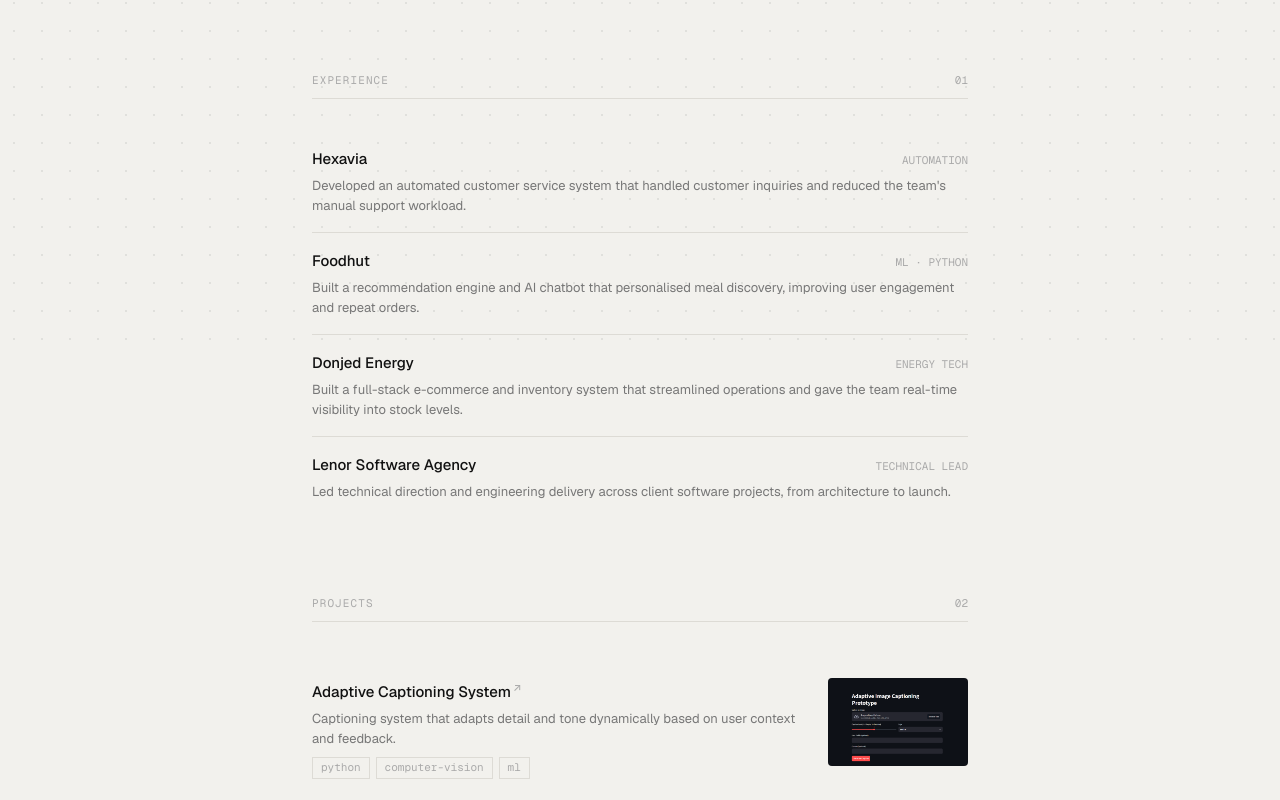
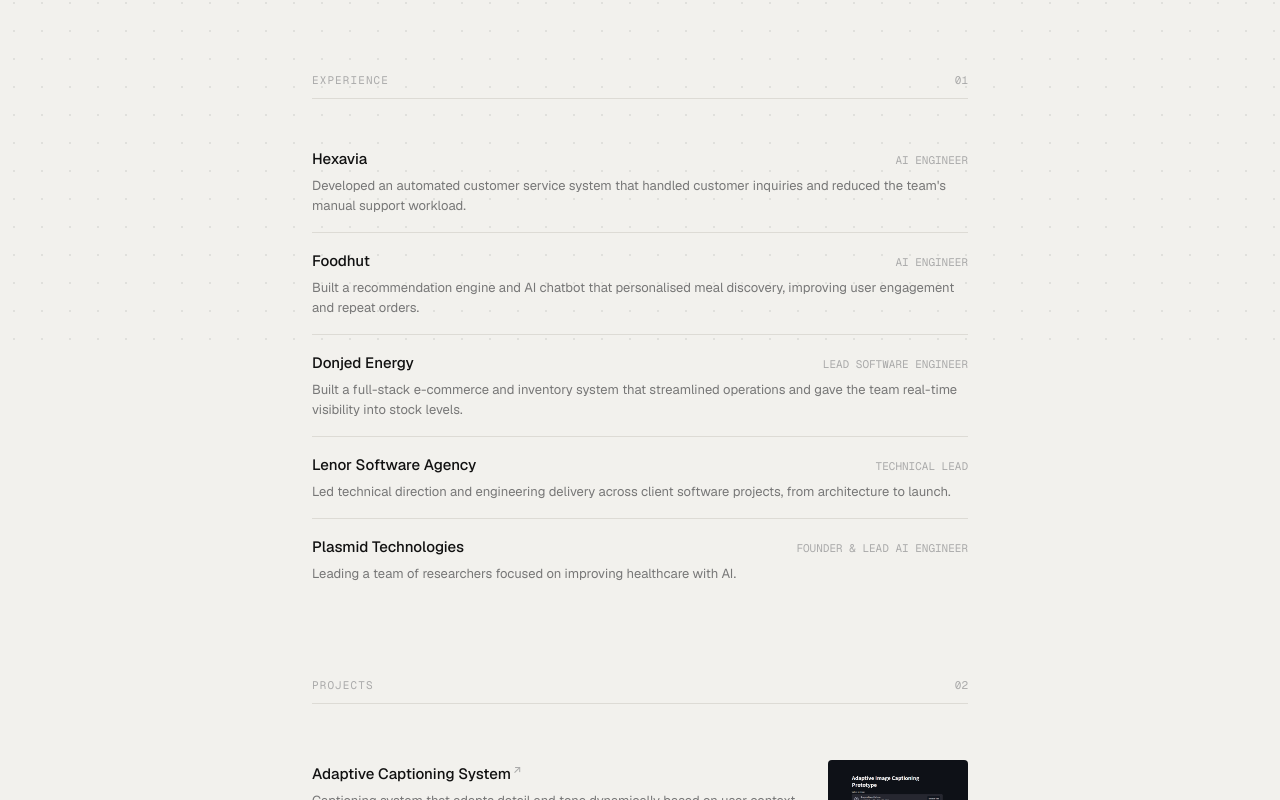
Before and after one commit to Longman-max/longman-max.github.io, a Next.js app: page / in a window 1280 px wide. Shown: the part 459-1259 px from the top of the page. Built offline with nearby package versions, Linux system fonts and the light colour scheme.

Commit message:
update experience

```diff
--- a/components/Experience.tsx
+++ b/components/Experience.tsx
@@ -12,25 +12,32 @@ const data: ExperienceItem[] = [
   {
     name: 'Hexavia',
     url: 'https://hexavia.africa/',
-    tag: 'AUTOMATION',
+    tag: 'AI Engineer',
     desc: 'Developed an automated customer service system that handled customer inquiries and reduced the team\'s manual support workload.',
   },
   {
     name: 'Foodhut',
     url: 'https://foodhut.co/',
-    tag: 'ML · PYTHON',
+    tag: 'AI Engineer',
     desc: 'Built a recommendation engine and AI chatbot that personalised meal discovery, improving user engagement and repeat orders.',
   },
   {
     name: 'Donjed Energy',
     url: 'https://donjedenergy.com.ng/',
-    tag: 'ENERGY TECH',
+    tag: 'Lead Software Engineer',
     desc: 'Built a full-stack e-commerce and inventory system that streamlined operations and gave the team real-time visibility into stock levels.',
   },
   {
     name: 'Lenor Software Agency',
+    url: 'https://lenorsoft.vercel.app/',
     tag: 'TECHNICAL LEAD',
     desc: 'Led technical direction and engineering delivery across client software projects, from architecture to launch.',
+  },
+  {
+    name: 'Plasmid Technologies',
+    url: 'http://plasmid.vercel.app/',
+    tag: 'Founder & Lead AI Engineer',
+    desc: 'Leading a team of researchers focused on improving healthcare with AI.',
   },
 ];
 
```
